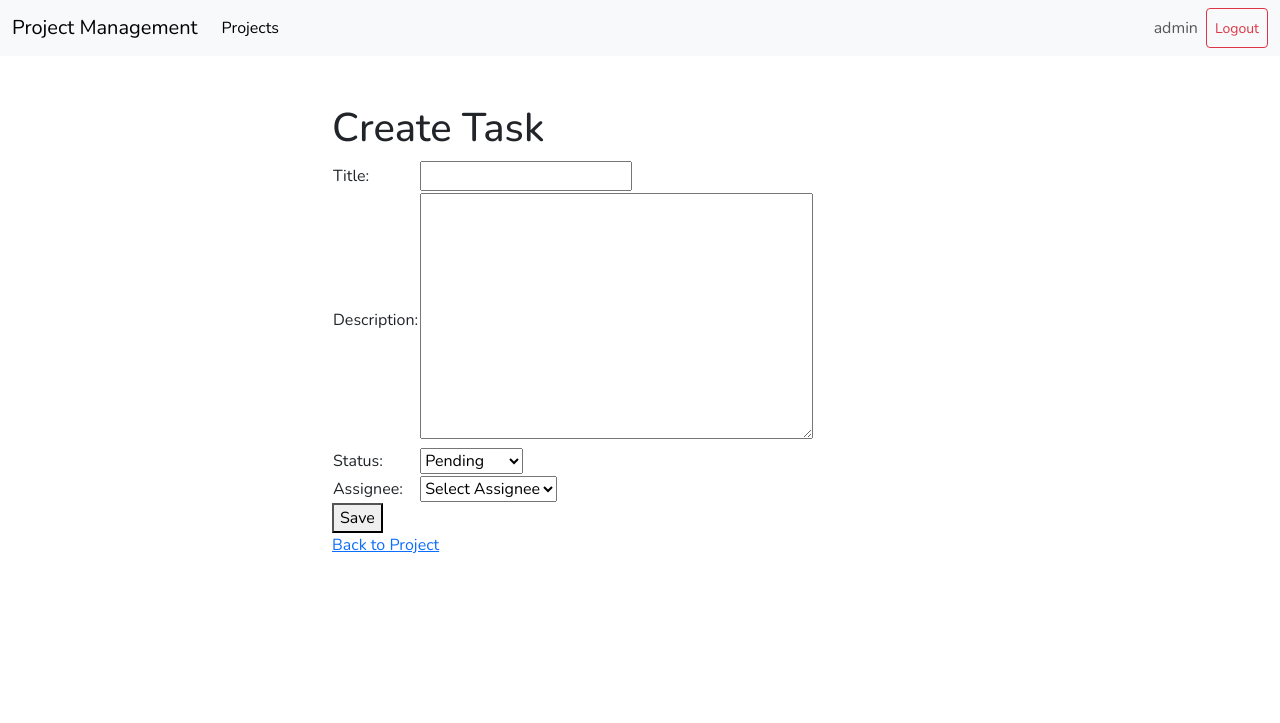
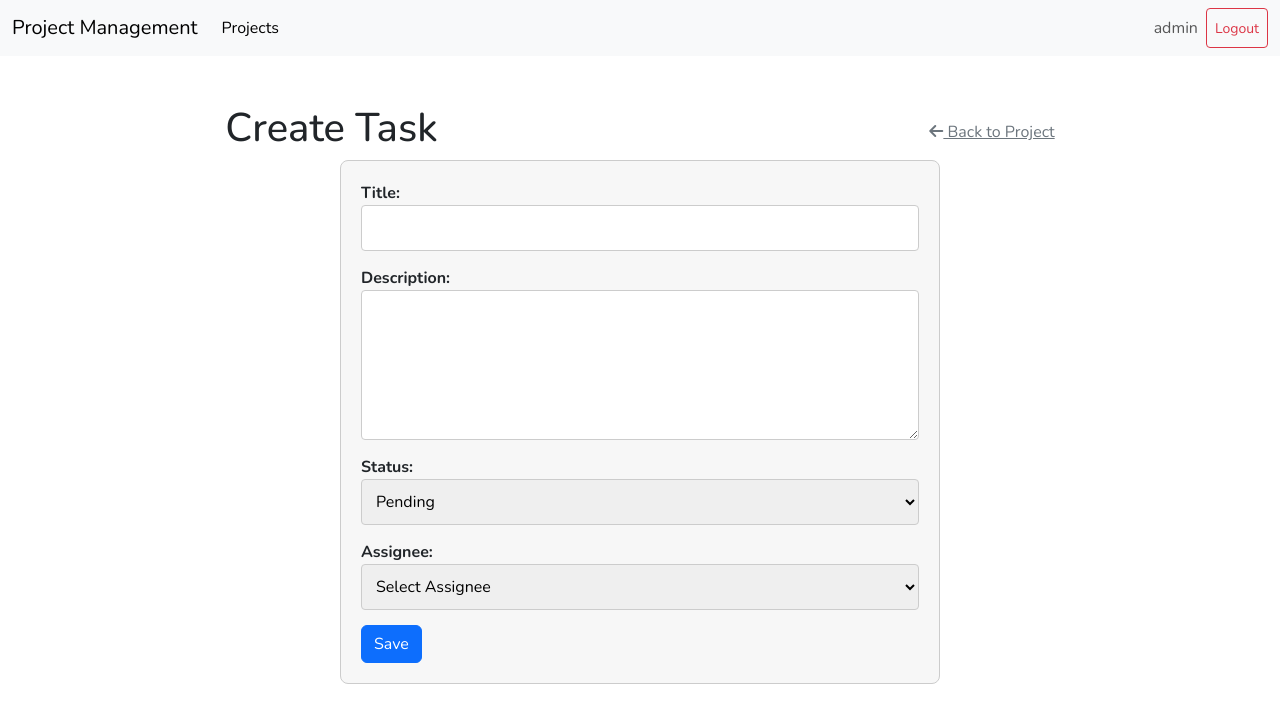
Before and after one commit to CipherGirl/project-management, a Django app: page /project/6/task/create/ in a window 1280 px wide. Shown: the top 723 px of the page. Run offline with Django 5.2, Linux system fonts and the light colour scheme; a user stored in the database is signed in; data comes from the database, SQL or seed files in the repository; both versions use the stored data as it was after the commit; some libraries are stand-ins or nearby versions.

Commit message:
Final styling changes, and some bugfixes

```diff
--- a/ProjectManagement/urls.py
+++ b/ProjectManagement/urls.py
@@ -14,10 +14,11 @@ Including another URLconf
     1. Import the include() function: from django.urls import include, path
     2. Add a URL to urlpatterns:  path('blog/', include('blog.urls'))
 """
+
 from django.contrib import admin
 from django.urls import path, include
+from projects.views import custom_permission_denied_view
 
-urlpatterns = [
-    path('admin/', admin.site.urls),
-    path('', include('projects.urls'))
-]
+handler403 = custom_permission_denied_view
+
+urlpatterns = [path("admin/", admin.site.urls), path("", include("projects.urls"))]
--- /dev/null
+++ b/projects/static/css/style.css
@@ -0,0 +1,87 @@
+/* Form container */
+.custom-form {
+  max-width: 600px;
+  margin: 0 auto;
+  padding: 20px;
+  border: 1px solid #ccc;
+  border-radius: 8px;
+  background-color: #f7f7f7;
+}
+
+.custom-.custom-form > h1 {
+  font-size: 24px;
+  color: #333;
+  margin-bottom: 20px;
+}
+
+/* Form fields and labels */
+.form-group {
+  display: flex;
+  flex-direction: column;
+  margin-bottom: 15px;
+}
+
+.form-group > label {
+  font-weight: bold;
+}
+
+.form-group > input[type='text'],
+.form-group > textarea,
+.form-group > select {
+  width: 100%;
+  padding: 10px;
+  border: 1px solid #ccc;
+  border-radius: 4px;
+  box-sizing: border-box;
+  max-height: 150px;
+}
+.form-group > input[type='checkbox'] {
+  flex-direction: row;
+}
+/* Form buttons */
+.custom-.custom-form > button[type='submit'],
+.custom-.custom-form > a {
+  display: inline-block;
+  padding: 10px 20px;
+  margin-right: 10px;
+  background-color: #007bff;
+  color: #fff;
+  border: none;
+  border-radius: 4px;
+  text-decoration: none;
+  cursor: pointer;
+}
+
+.custom-form > button[type='submit']:hover,
+.custom-form > a:hover {
+  background-color: #0056b3;
+}
+
+/* Cancel link */
+.custom-form > a {
+  background-color: #007bff;
+}
+
+.custom-form > a:hover {
+  color: #fff;
+}
+
+/* Error messages */
+.errorlist {
+  color: red;
+  margin-top: 5px;
+}
+
+select[multiple] option {
+  padding: 8px;
+}
+
+select[multiple] option {
+  padding: 8px;
+  margin-bottom: 2px;
+}
+
+select[multiple] option:checked {
+  background-color: #c9e2ffec;
+  color: #000;
+}
--- a/projects/templates/projects/main.html
+++ b/projects/templates/projects/main.html
@@ -14,10 +14,12 @@
           rel="stylesheet">
     <script src="https://kit.fontawesome.com/3ff094416c.js"
             crossorigin="anonymous"></script>
+    {% load static %}
+    <link rel="stylesheet" type="text/css" href="{% static 'css/style.css' %}">
   </head>
   <body style="font-family: 'Nunito', sans-serif;">
     {% include "projects/navigation.html" %}
-    <div class="container col col-md-6 mx-auto mt-5">
+    <div class="container col col-md-8 mx-auto mt-5">
       {% block content %}
       {% endblock content %}
     </div>
--- a/projects/templates/projects/project_detail.html
+++ b/projects/templates/projects/project_detail.html
@@ -2,7 +2,7 @@
 {% block content %}
   <div class="d-flex justify-content-between align-items-center">
     <h2>{{ project.title }}</h2>
-    <div class="d-flex gap-3">
+    <div class="d-flex gap-3 align-items-center">
       {% if project.complete %}
         <span class="badge bg-success">Completed</span>
       {% else %}
@@ -57,7 +57,7 @@
                   <span class="badge bg-success">Done</span>
                 {% endif %}
               </td>
-              <td class="d-flex gap-3">
+              <td class="d-flex gap-3 align-items-center">
                 <a href="{% url 'task_update' project.pk task.pk %}"
                    title="Update"
                    data-toggle="tooltip"
--- a/projects/templates/tasks/task_form.html
+++ b/projects/templates/tasks/task_form.html
@@ -1,40 +1,40 @@
 {% extends 'projects/main.html' %}
-
 {% block content %}
-    <h1>{% if form.instance.pk %}Update{% else %}Create{% endif %} Task</h1>
-    <form method="post">
+    <div class="d-flex justify-content-between align-items-center">
+        <h1>
+            {% if form.instance.pk %}
+                Update
+            {% else %}
+                Create
+            {% endif %}
+            Task
+        </h1>
+        {% if project %}
+            <a href="{% url 'project_detail' project.id %}" class="link-secondary">
+                <i class="fa-solid fa-arrow-left"></i>
+                Back to Project
+            </a>
+        {% endif %}
+    </div>
+    <form method="post" class="custom-form">
         {% csrf_token %}
-        <table>
-            <tr>
-                <td>Title:</td>
-                <td>{{ form.title }}</td>
-            </tr>
-            <tr>
-                <td>Description:</td>
-                <td>{{ form.description }}</td>
-            </tr>
-            <tr>
-                <td>Status:</td>
-                <td>{{ form.status }}</td>
-            </tr>
-            <tr>
-                <td>Assignee:</td>
-                <td>
-                    <select name="assigned_to">
-                        <option value="">Select Assignee</option>
-                        {% for user in users %}
-                            <option value="{{ user.id }}" {% if form.instance.assigned_to == user %}selected{% endif %}>
-                                {{ user.username }}
-                            </option>
-                        {% endfor %}
-                    </select>
-                </td>
-            </tr>
-        </table>
-        <button type="submit">Save</button>
+        {% for field in form %}
+            <div class="form-group{% if field.field.widget.input_type == 'checkbox' %}-row{% endif %}">
+                {{ field.label_tag }}
+                {{ field }}
+                {{ field.errors }}
+            </div>
+        {% endfor %}
+        <div class="form-group">
+            <label for="id_assigned_to">Assignee:</label>
+            <select name="assigned_to" id="id_assigned_to">
+                <option value="">Select Assignee</option>
+                {% for user in users %}
+                    <option value="{{ user.id }}"
+                            {% if form.instance.assigned_to == user %}selected{% endif %}>{{ user.username }}</option>
+                {% endfor %}
+            </select>
+        </div>
+        <button class="btn btn-primary" type="submit">Save</button>
     </form>
-
-    {% if project %}
-        <a href="{% url 'project_detail' project.id %}">Back to Project</a>
-    {% endif %}
 {% endblock content %}
--- a/projects/views.py
+++ b/projects/views.py
@@ -17,6 +17,11 @@ from .models import Projects, Task
 from django.db.models import Q
 from django.core.exceptions import PermissionDenied
 from django.urls import resolve
+
+
+# Custom view for handling PermissionDenied
+def custom_permission_denied_view(request, exception):
+    return render(request, "projects/403.html", status=403)
 
 
 # View to list all projects the user is involved in
@@ -98,7 +103,6 @@ class ProjectUpdate(LoginRequiredMixin, UpdateView):
     model = Projects
     fields = ["title", "description", "complete"]
     template_name = "projects/project_form.html"
-    success_url = reverse_lazy("project_list")
 
     def dispatch(self, request, *args, **kwargs):
         project = self.get_object()
@@ -114,7 +118,6 @@ class ProjectUpdate(LoginRequiredMixin, UpdateView):
     def get_context_data(self, **kwargs):
         context = super().get_context_data(**kwargs)
         project = self.get_object()
-        context = super().get_context_data(**kwargs)
         context["form_title"] = "Update Project"
         context["submit_button_text"] = "Update Project"
         context["members"] = project.members.all()
@@ -139,6 +142,9 @@ class ProjectUpdate(LoginRequiredMixin, UpdateView):
 
         return super().post(request, *args, **kwargs)
 
+    def get_success_url(self):
+        return reverse_lazy("project_detail", kwargs={"pk": self.object.pk})
+
 
 # View to delete a project
 class ProjectDelete(LoginRequiredMixin, DeleteView):
@@ -149,11 +155,7 @@ class ProjectDelete(LoginRequiredMixin, DeleteView):
 
     def dispatch(self, request, *args, **kwargs):
         project = self.get_object()
-        # Only the creator or members can delete the project
-        if (
-            request.user != project.created_by
-            and request.user not in project.members.all()
-        ):
+        if request.user != project.created_by:
             raise PermissionDenied
         return super().dispatch(request, *args, **kwargs)
 
```
Also changed, not shown: ProjectManagement/settings.py (+42 -38 lines), projects/templates/projects/403.html (added, +7 -0 lines), projects/templates/projects/project_confirm_delete.html (+9 -10 lines), projects/templates/projects/project_form.html (+24 -4 lines), projects/templates/projects/project_list.html (+10 -27 lines), projects/templates/tasks/task_confirm_delete.html (+7 -3 lines), projects/urls.py (+35 -16 lines), db.sqlite3.
